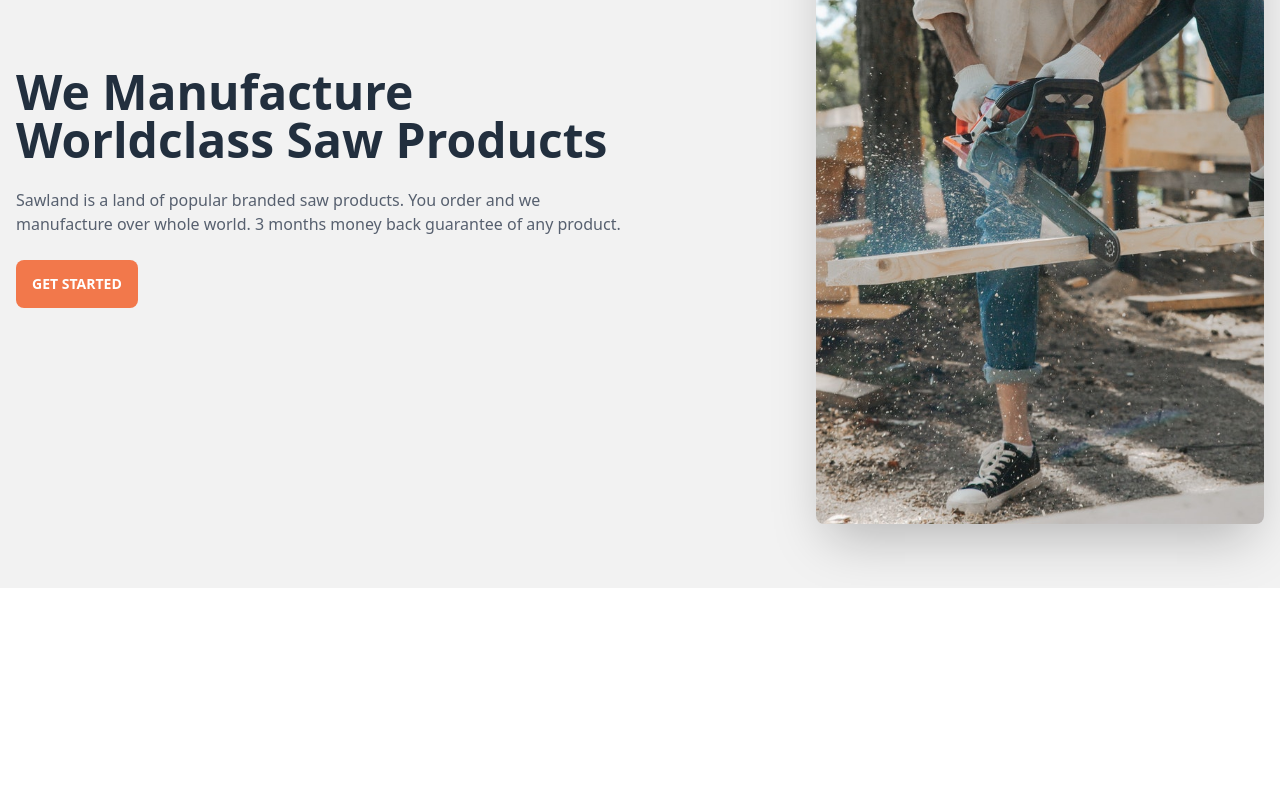
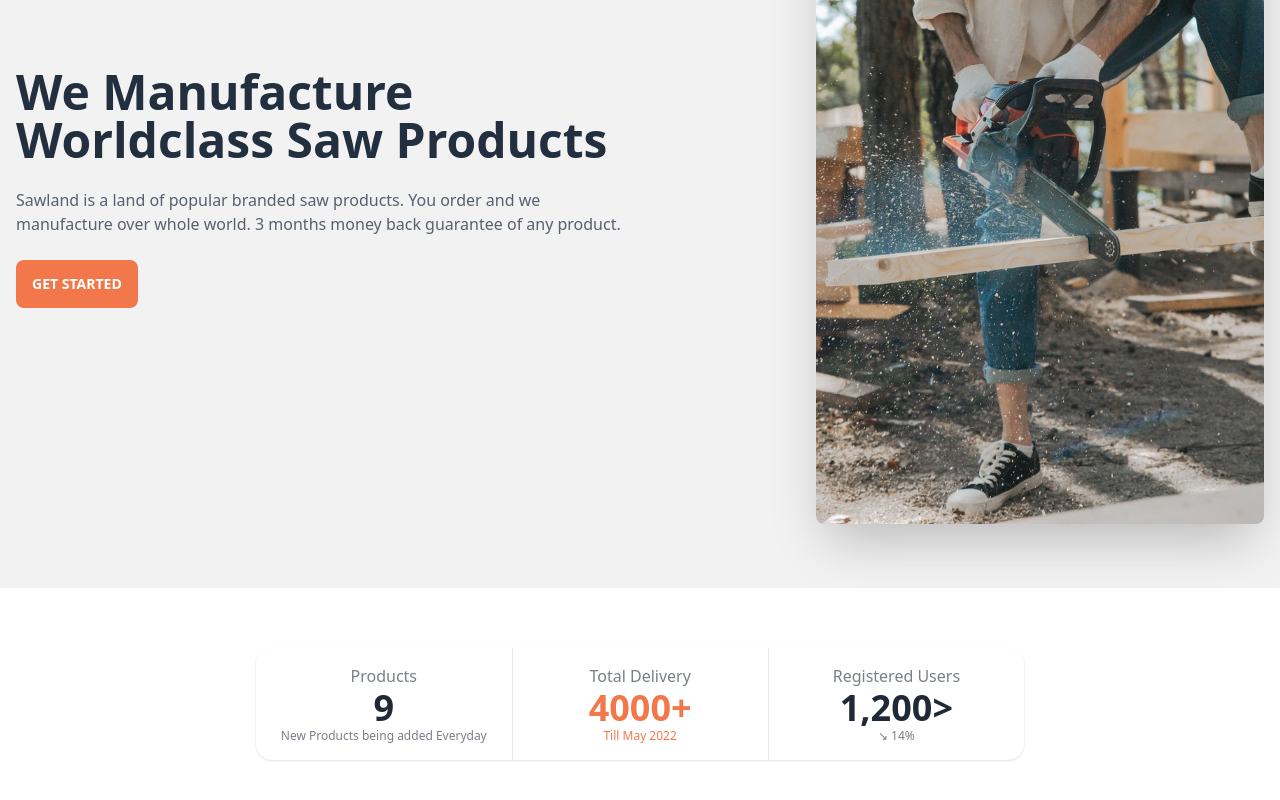
Before and after one commit to zillur-rgb/sawland-client, a React (Create React App) app: page / in a window 1280 px wide. Shown: the part 276-1076 px from the top of the page. Before the commit the page ends 864 px from the top, so only its background shows below. Built offline with nearby package versions, Linux system fonts and the light colour scheme.

Commit message:
Statistics

```diff
--- /dev/null
+++ b/src/Components/Shared/Statistics.jsx
@@ -0,0 +1,27 @@
+import React from "react";
+
+const Statistics = () => {
+  return (
+    <div className="stats shadow w-3/5 flex items-center justify-between mx-auto my-60">
+      <div className="stat place-items-center">
+        <div className="stat-title">Products</div>
+        <div className="stat-value">9</div>
+        <div className="stat-desc">New Products being added Everyday</div>
+      </div>
+
+      <div className="stat place-items-center">
+        <div className="stat-title">Total Delivery</div>
+        <div className="stat-value text-main">4000+</div>
+        <div className="stat-desc text-main">Till May 2022</div>
+      </div>
+
+      <div className="stat place-items-center">
+        <div className="stat-title">Registered Users</div>
+        <div className="stat-value">1,200&gt;</div>
+        <div className="stat-desc">↘︎ 14%</div>
+      </div>
+    </div>
+  );
+};
+
+export default Statistics;
--- a/src/Pages/Homepage.jsx
+++ b/src/Pages/Homepage.jsx
@@ -1,10 +1,12 @@
 import React from "react";
 import Hero from "../Components/Homepage/Hero";
+import Statistics from "../Components/Shared/Statistics";
 
 const Homepage = () => {
   return (
     <div>
       <Hero />
+      <Statistics />
     </div>
   );
 };
```
